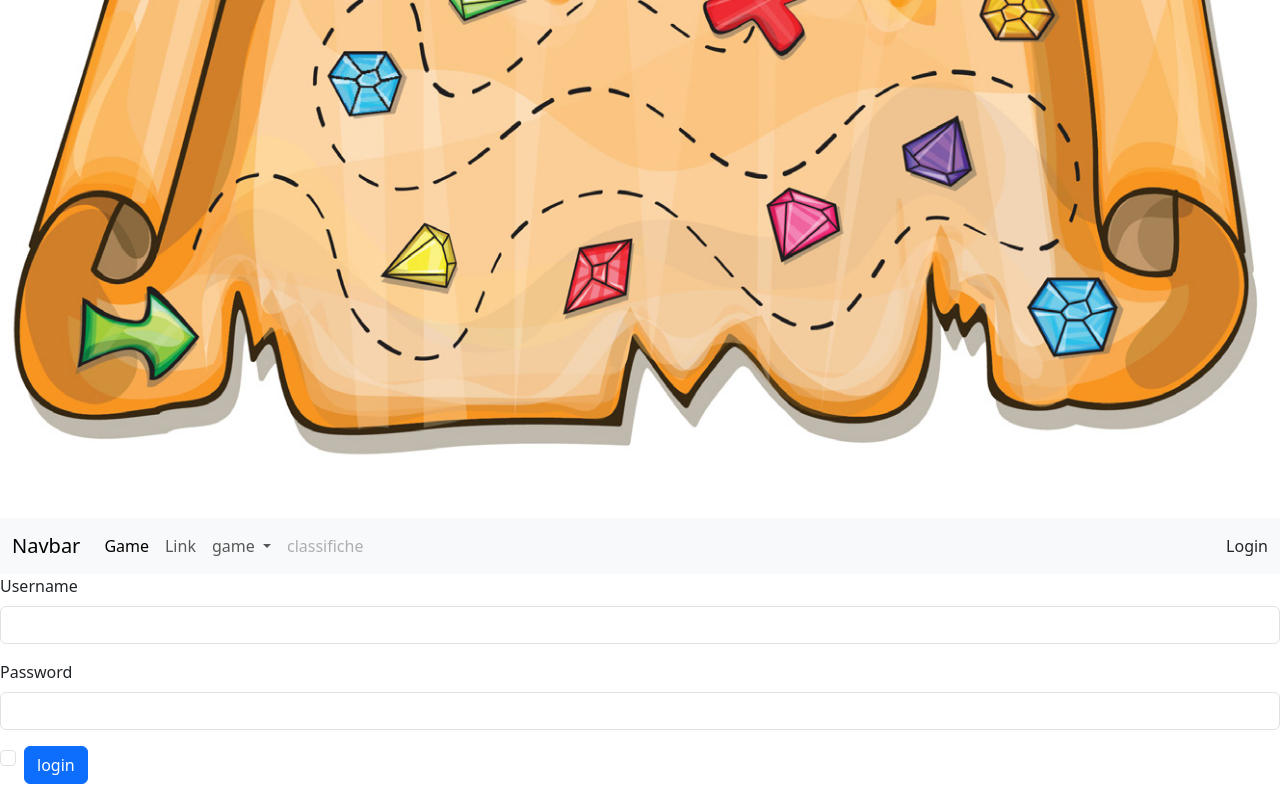
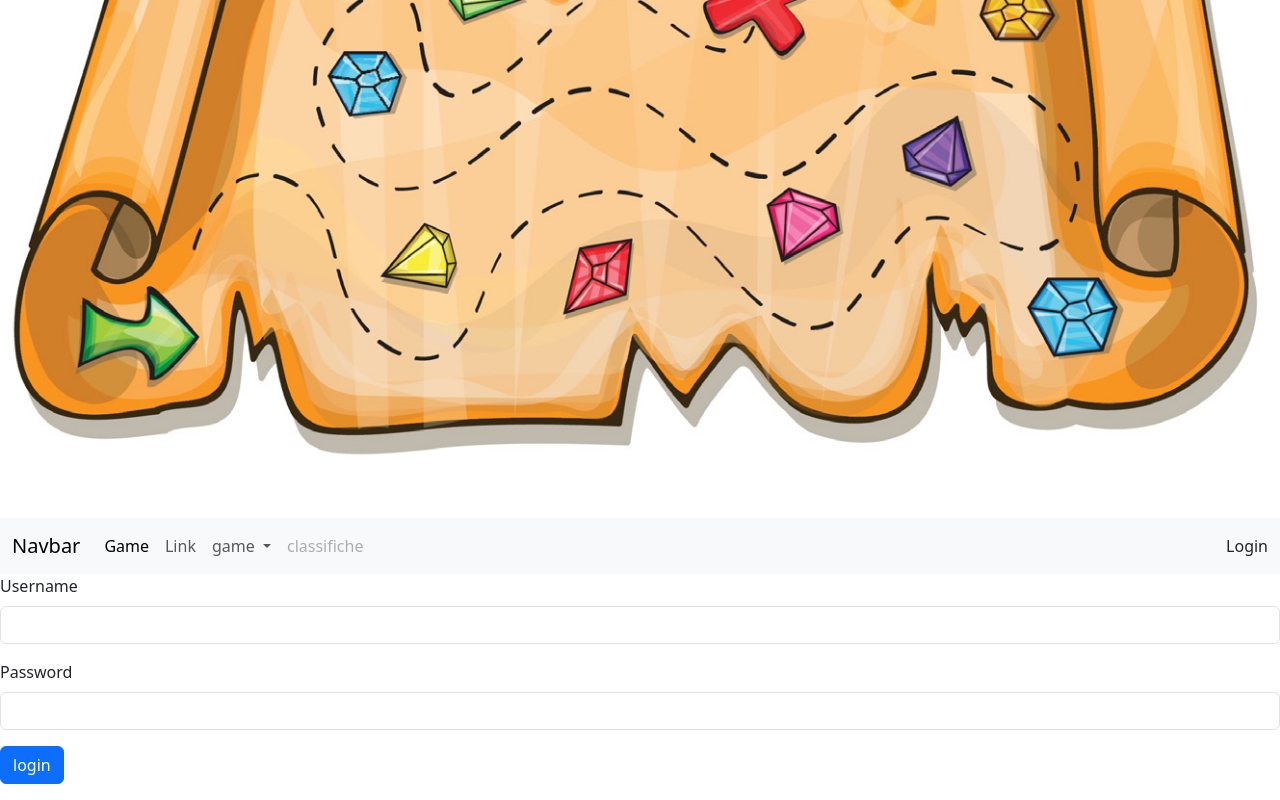
Before and after one commit to dalilamoruso/CacciaAlTesoro, a plain HTML site: page index.html in a window 1280 px wide. Shown: the part 421-1221 px from the top of the page. Drawn offline with nearby package versions, Linux system fonts and the light colour scheme.

Commit message:
Update index.html

```diff
--- a/index.html
+++ b/index.html
@@ -56,9 +56,6 @@
     <label for="password" class="form-label">Password</label>
     <input type="password" class="form-control" id="password">
   </div>
-  <div class="mb-3 form-check">
-    <input type="checkbox" class="form-check-input" id="exampleCheck1"
-  </div>
   <button type="submit" class="btn btn-primary" onclick="doLogin()">login</button>
 </form>
 
```
